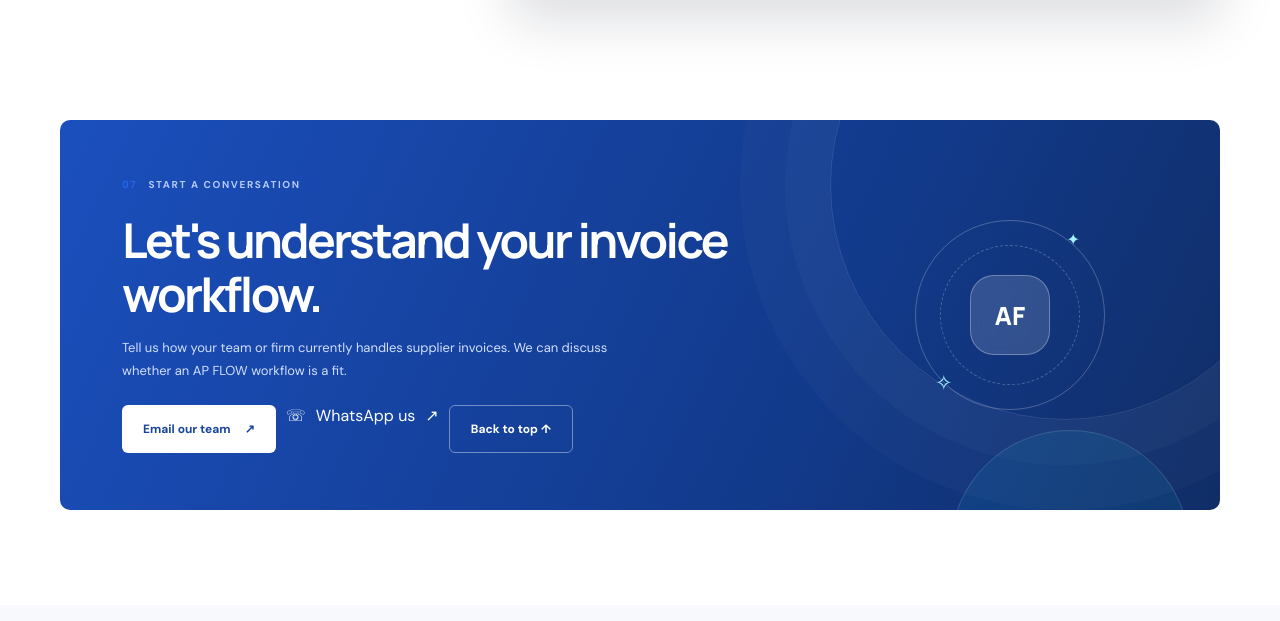
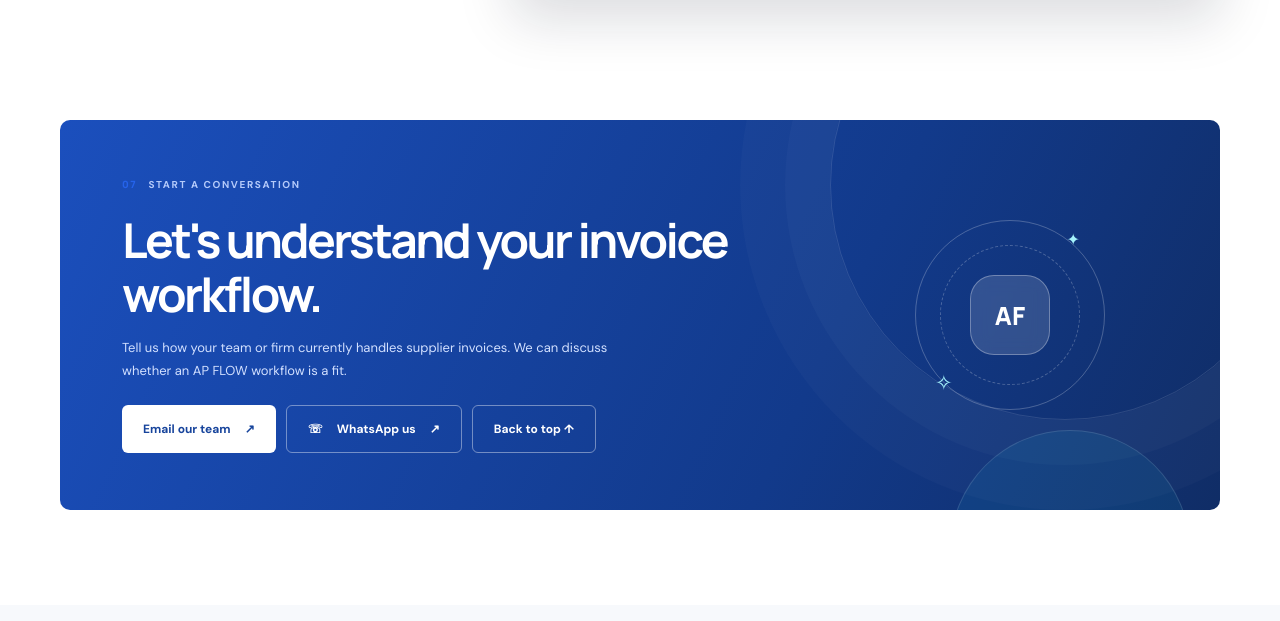
Before and after one commit to kakn8080/ap-flow-website, a plain HTML site: page index.html in a window 1280 px wide. Shown: the part 4870-5491 px from the top of the page. Drawn offline with Linux system fonts and the light colour scheme.

Commit message:
Update index.html

```diff
--- a/index.html
+++ b/index.html
@@ -214,7 +214,9 @@
           <h2 data-i18n="contactTitle">Let's understand your invoice workflow.</h2>
           <p data-i18n="contactText">Tell us how your team or firm currently handles supplier invoices. We can discuss whether an AP FLOW workflow is a fit.</p>
           <div class="contact-actions">
-<a class="button button-white" href="mailto:jafarnjeeb@gmail.com?subject=AP%20FLOW%20Enquiry" id="emailLink" data-i18n="emailCta">Email our team <span>↗</span></a>              <span aria-hidden="true">☏</span> WhatsApp us <span>↗</span>
+<a class="button button-white" href="mailto:jafarnjeeb@gmail.com?subject=AP%20FLOW%20Enquiry" id="emailLink" data-i18n="emailCta">Email our team <span>↗</span></a>
+    <a class="button button-outline-white" href="https://wa.me/967781899624" target="_blank" rel="noopener noreferrer" aria-label="Contact AP FLOW on WhatsApp">
+            <span aria-hidden="true">☏</span> WhatsApp us <span>↗</span>
             </a>
             <a class="button button-outline-white" href="#home" data-i18n="backTop">Back to top ↑</a>
           </div>
```
